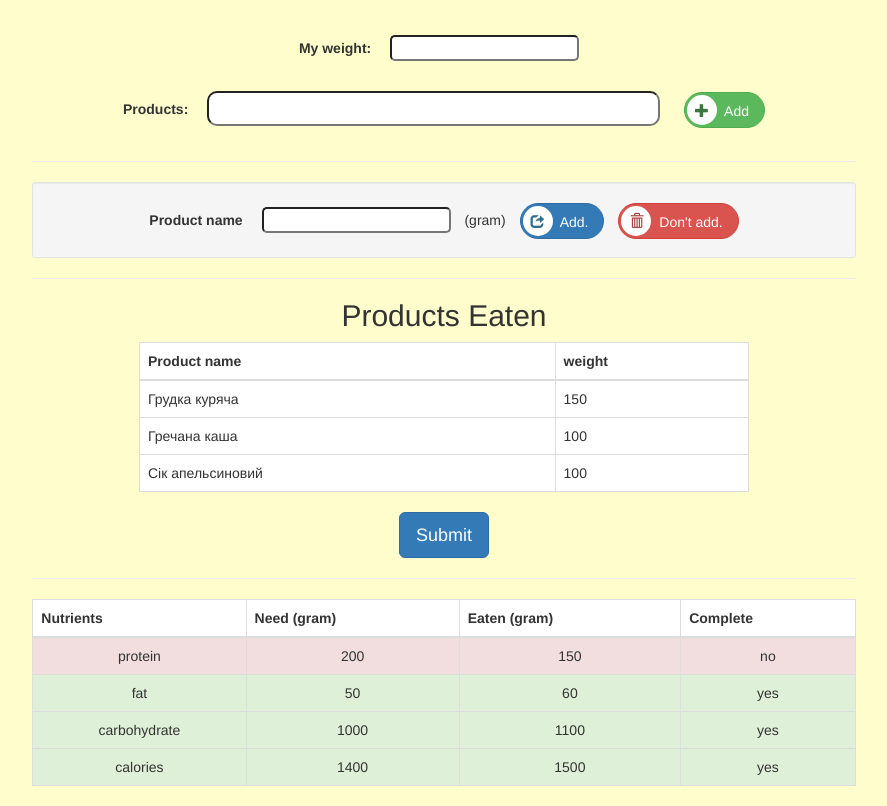
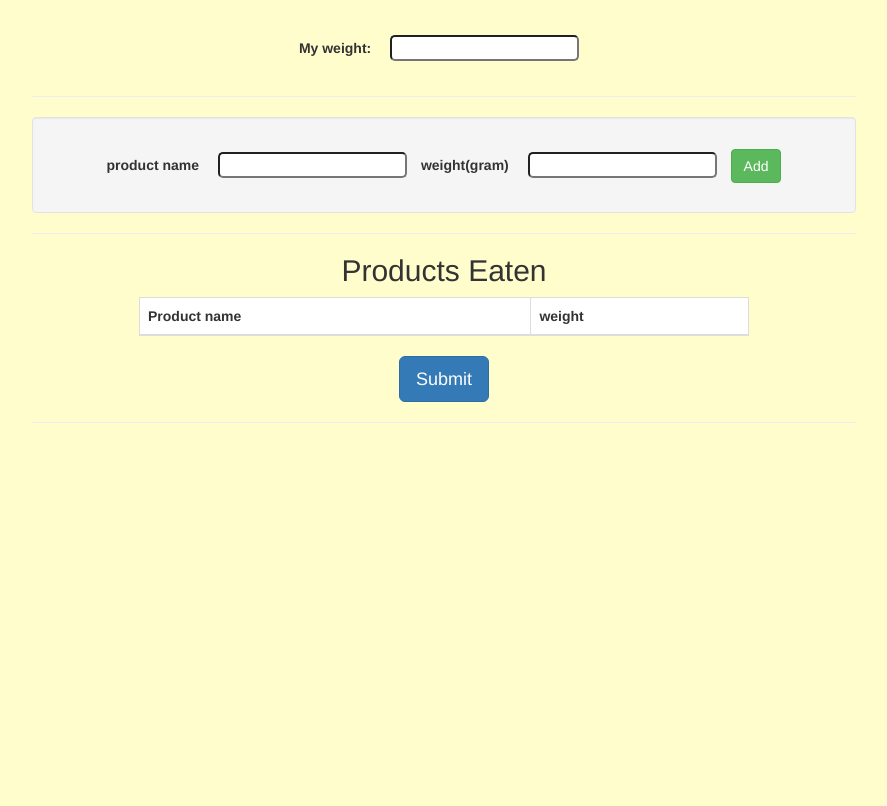
Before and after one commit to Osadchuk-M/Calculator-of-Nutrition, a Flask app: page / in a window 1280 px wide. Shown: the part 50-856 px from the top of the page, without its empty margins (196-1083 px from the left). After the commit the page ends 473 px from the top, so only its background shows below. Run offline with Flask 2, Linux system fonts and the light colour scheme; data that the repository does not hold is empty; some libraries are stand-ins or nearby versions.

Commit message:
It works!

```diff
--- a/app/main/views.py
+++ b/app/main/views.py
@@ -1,4 +1,4 @@
-from flask import render_template, jsonify
+from flask import render_template, jsonify, request
 
 from ..models import Food
 from . import main
@@ -9,6 +9,16 @@ def home():
     return render_template('index.html')
 
 
+@main.route('/calculate', methods=['GET', 'POST'])
+def calculate():
+    nutrients_need = Food.nutrients_need(float(request.json['weight']))
+    nutrients_got = Food.nutrients_got(request.json['products'])
+    return jsonify({
+        'need': nutrients_need,
+        'got': nutrients_got
+    })
+
+
 @main.route('/get_product_names')
 def get_product_names():
     return jsonify([obj.name for obj in Food.query.all()])
--- a/app/static/js/events.js
+++ b/app/static/js/events.js
@@ -0,0 +1,72 @@
+$(document).ready(function () {
+
+    var products = [];
+
+    $('#add_btn').on('click', function () {
+        var productName = $('#well-input-product').val(),
+            productWeight = $('#well-input-product-weight').val(),
+            row = '<tr><td>'+ productName +'</td><td>' + productWeight + '</td></tr>';
+        $('#products > tbody:last-child').append(row);
+        products.push([productName, productWeight]);
+    });
+
+    $('#submit_btn').on('click', function () {
+        var weight = $('#weight').val();
+        if (weight && products.length > 0) {
+            $.ajax({
+                data: JSON.stringify({
+                    'weight': weight,
+                    'products': products
+                }),
+                type: 'POST',
+                url: '/calculate',
+                contentType: 'application/json',
+                dataType: 'json'
+            }).done(function (data) {
+                var proteinCompleteClass = data['need']['protein'] - data['got']['protein'] < 0 ? 'success': 'danger',
+                    fatCompleteClass = data['need']['fat'] - data['got']['fat'] < 0 ? 'success': 'danger',
+                    carbohydrateCompleteClass = data['need']['carbohydrate'] - data['got']['carbohydrate'] < 0 ? 'success': 'danger';
+
+                var proteinComplete = data['need']['protein'] - data['got']['protein'] < 0 ? 'yes': 'no',
+                    fatComplete = data['need']['fat'] - data['got']['fat'] < 0 ? 'yes': 'no',
+                    carbohydrateComplete = data['need']['carbohydrate'] - data['got']['carbohydrate'] < 0 ? 'yes': 'no';
+
+                    table = "<table class=\"table table-bordered table-striped\">\n" +
+                    "            <thead>\n" +
+                    "              <tr>\n" +
+                    "                <th>Nutrients</th>\n" +
+                    "                <th>Need (gram)</th>\n" +
+                    "                <th>Eaten (gram)</th>\n" +
+                    "                <th>Complete</th>\n" +
+                    "              </tr>\n" +
+                    "            </thead>\n" +
+                    "            <tbody>\n" +
+                    "              <tr class="+ proteinCompleteClass +">\n" +
+                    "                <td>protein</td>\n" +
+                    "                <td>"+ data['need']['protein'] +"</td>\n" +
+                    "                <td>"+ data['got']['protein'] +"</td>\n" +
+                    "                <td>"+ proteinComplete +"</td>\n" +
+                    "              </tr>\n" +
+                    "              <tr class="+ fatCompleteClass +">\n" +
+                    "                <td>fat</td>\n" +
+                    "                <td>"+ data['need']['fat'] +"</td>\n" +
+                    "                <td>"+ data['got']['fat'] +"</td>\n" +
+                    "                <td>"+ fatComplete +"</td>\n" +
+                    "              </tr>\n" +
+                    "              <tr class="+ carbohydrateCompleteClass +">\n" +
+                    "                <td>carbohydrate</td>\n" +
+                    "                <td>"+ data['need']['carbohydrate'] +"</td>\n" +
+                    "                <td>"+ data['got']['carbohydrate'] +"</td>\n" +
+                    "                <td>"+ carbohydrateComplete +"</td>\n" +
+                    "              </tr>\n" +
+                    "            </tbody>\n" +
+                    "        </table>";
+                $('.result-table').append(table).hide().fadeIn('slow');
+            });
+        }
+        else if (!weight)
+            alert('Set your weight.');
+        else if (products.length === 0)
+            alert('You don\'t have add any products.')
+    });
+});
--- a/app/templates/index.html
+++ b/app/templates/index.html
@@ -5,7 +5,7 @@
 {% block styles %}
     {{ super() }}
     <link rel="stylesheet" href="{{ url_for('static', filename='css/styles.css') }}">
-      <link rel="stylesheet" href="//code.jquery.com/ui/1.12.1/themes/base/jquery-ui.css">
+    <link rel="stylesheet" href="//code.jquery.com/ui/1.12.1/themes/base/jquery-ui.css">
 
 {% endblock %}
 
@@ -19,28 +19,17 @@
     <div class="col-md-8 col-md-offset-2 text-center">
         <label for="weight">My weight: </label>
         <input id="weight" type="number">
-        <br>
-        <label for="tags">Products: </label>
-        <input id="tags">
-        <a class="btn icon-btn btn-success" href="#">
-            <span id="add_btn" class="glyphicon btn-glyphicon glyphicon-plus img-circle text-success"></span>
-            Add
-        </a>
 
         <hr>
 
-        <div class="well well-sm">
-            <label for="well-input">Product name</label>
-            <input id="well-input" type="number">
-            (gram)
-            <a class="btn icon-btn btn-primary" href="#">
-                <span class="glyphicon btn-glyphicon glyphicon-share img-circle text-info"></span>
-                Add.
-            </a>
-            <a class="btn icon-btn btn-danger" href="#">
-                <span class="glyphicon btn-glyphicon glyphicon-trash img-circle text-danger"></span>
-                Don't add.
-            </a>
+        <div class="well well-md">
+            <label for="well-input">product name</label>
+            <input class="autocomplete" id="well-input-product" type="text">
+            <label for="well-input-product-weight">weight(gram)</label>
+            <input id="well-input-product-weight" type="number">
+            <button id="add_btn" class="btn btn-success">
+                Add
+            </button>
         </div>
 
         <hr>
@@ -48,7 +37,7 @@
     </div>
 
     <div class="col-md-6 col-md-offset-3 text-left">
-        <table class="table table-bordered">
+        <table class="table table-bordered" id="products">
             <thead>
               <tr>
                 <th>Product name</th>
@@ -56,64 +45,52 @@
               </tr>
             </thead>
             <tbody>
-              <tr>
-                <td>Грудка куряча</td>
-                <td>150</td>
-              </tr>
-              <tr>
-                <td>Гречана каша</td>
-                <td>100</td>
-              </tr>
-              <tr>
-                <td>Сік апельсиновий</td>
-                <td>100</td>
-              </tr>
             </tbody>
         </table>
 
     </div>
     <div class="col-md-6 col-md-offset-3 text-center">
-        <button type="button" class="btn btn-primary btn-lg">Submit</button>
+        <button id="submit_btn" type="button" class="btn btn-primary btn-lg">Submit</button>
     </div>
 
-    <div class="col-md-8 col-md-offset-2 text-center">
+    <div class="col-md-8 col-md-offset-2 text-center result-table">
         <hr>
-        <table class="table table-bordered table-striped">
-            <thead>
-              <tr>
-                <th>Nutrients</th>
-                <th>Need (gram)</th>
-                <th>Eaten (gram)</th>
-                <th>Complete</th>
-              </tr>
-            </thead>
-            <tbody>
-              <tr class="danger">
-                <td>protein</td>
-                <td>200</td>
-                <td>150</td>
-                <td>no</td>
-              </tr>
-              <tr class="success">
-                <td>fat</td>
-                <td>50</td>
-                <td>60</td>
-                <td>yes</td>
-              </tr>
-              <tr class="success">
-                <td>carbohydrate</td>
-                <td>1000</td>
-                <td>1100</td>
-                <td>yes</td>
-              </tr>
-              <tr class="success">
-                <td>calories</td>
-                <td>1400</td>
-                <td>1500</td>
-                <td>yes</td>
-              </tr>
-            </tbody>
-        </table>
+{#        <table class="table table-bordered table-striped">#}
+{#            <thead>#}
+{#              <tr>#}
+{#                <th>Nutrients</th>#}
+{#                <th>Need (gram)</th>#}
+{#                <th>Eaten (gram)</th>#}
+{#                <th>Complete</th>#}
+{#              </tr>#}
+{#            </thead>#}
+{#            <tbody>#}
+{#              <tr class="danger">#}
+{#                <td>protein</td>#}
+{#                <td>200</td>#}
+{#                <td>150</td>#}
+{#                <td>no</td>#}
+{#              </tr>#}
+{#              <tr class="success">#}
+{#                <td>fat</td>#}
+{#                <td>50</td>#}
+{#                <td>60</td>#}
+{#                <td>yes</td>#}
+{#              </tr>#}
+{#              <tr class="success">#}
+{#                <td>carbohydrate</td>#}
+{#                <td>1000</td>#}
+{#                <td>1100</td>#}
+{#                <td>yes</td>#}
+{#              </tr>#}
+{#              <tr class="success">#}
+{#                <td>calories</td>#}
+{#                <td>1400</td>#}
+{#                <td>1500</td>#}
+{#                <td>yes</td>#}
+{#              </tr>#}
+{#            </tbody>#}
+{#        </table>#}
     </div>
 {% endblock %}
 
```
Also changed, not shown: app/models.py (+20 -0 lines), data.sqlite.
